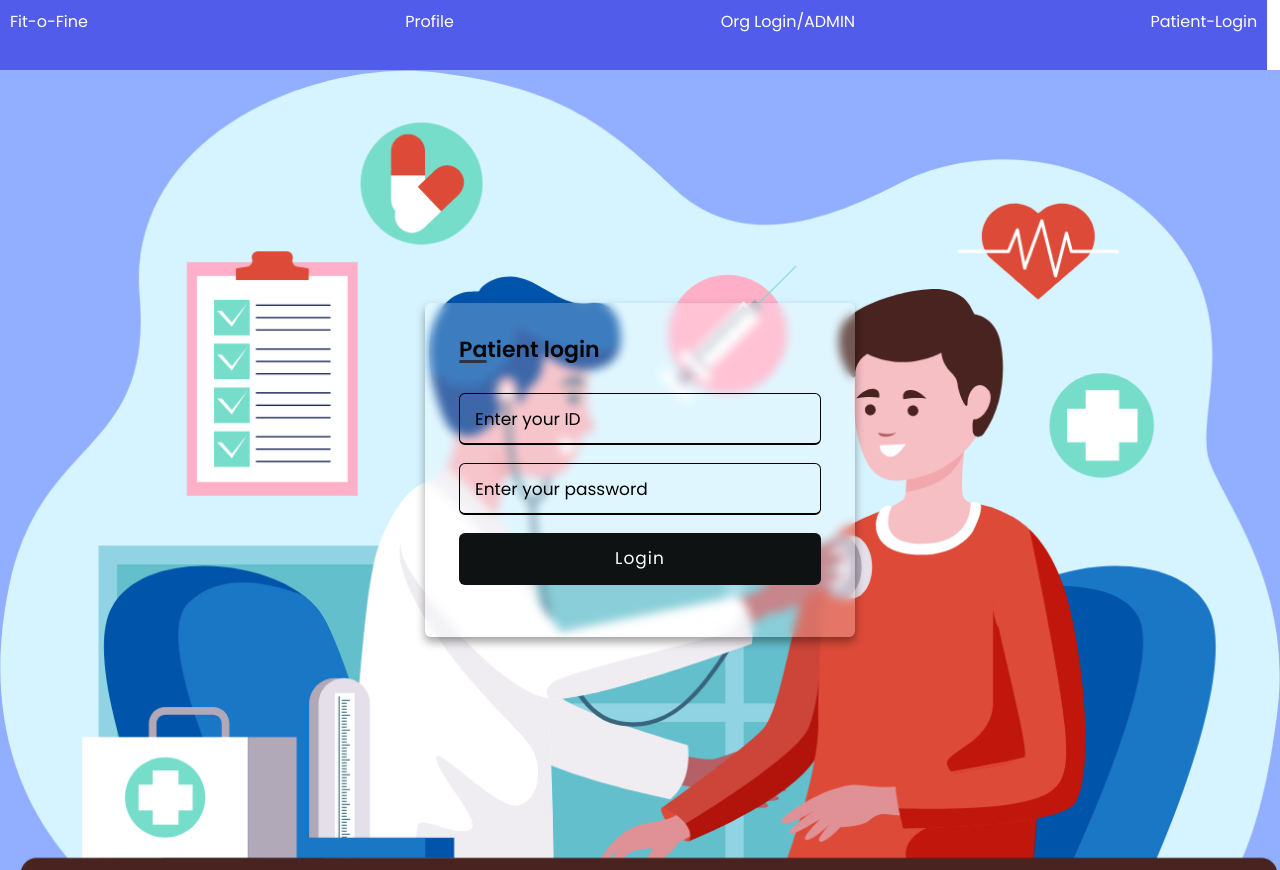
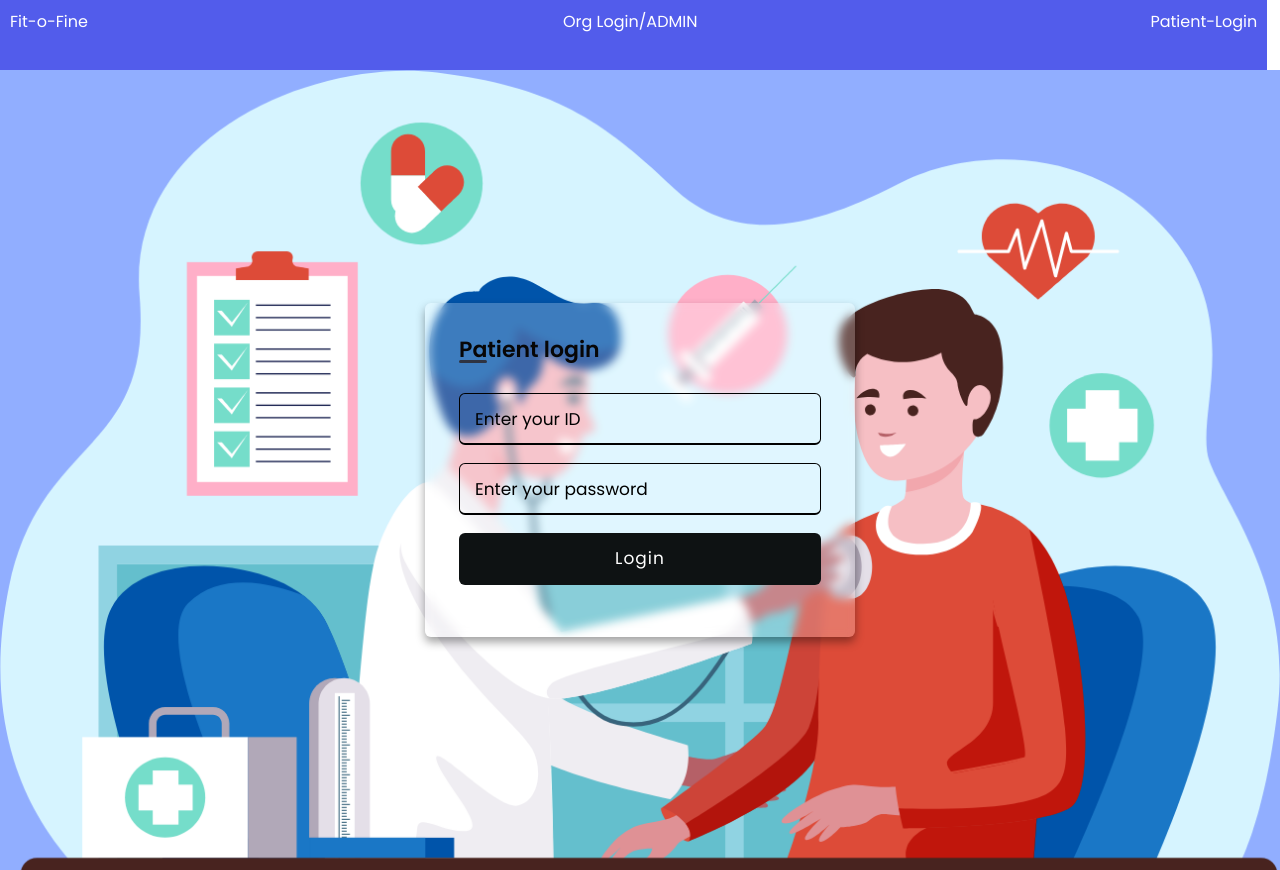
Before and after one commit to A-Little-Hat/fit-o-fine, a React (Create React App) app in the folder client/: page /PatientLogin in a window 1280 px wide. Built offline with nearby package versions, Linux system fonts and the light colour scheme.

Commit message:
routing issues resolved

```diff
--- a/client/src/Components/Navbar.js
+++ b/client/src/Components/Navbar.js
@@ -1,26 +1,27 @@
 import { connect } from "react-redux";
 import { Link, NavLink } from "react-router-dom";
-// import './css/mainNavbar.css'
+import React, { useState } from "react";
 
-const Navbar = ({ user }) => {
+
+const Navbar = ({ user, isAuth }) => {
+
+
     return (
-        <div style={{ "width": "99vw","padding":"10px","display":"flex","color":"white","backgroundColor": "#525CEB", "justifyContent":"space-between" }}>
-            {/* <nav> */}
-                {/* <div style={{ "backgroundColor": "pink", "width": "95vw", "height": "50px",}}> */}
-                    <Link to="/" style={{ "width": "100px", "height": "50px",  "color":"white", "textDecoration":"none" }}>
+        <div style={{ "width": "99vw", "padding": "10px", "display": "flex", "color": "white", "backgroundColor": "#525CEB", "justifyContent": "space-between" }}>
+            <Link to="/" style={{ "width": "100px", "height": "50px", "color": "white", "textDecoration": "none" }}>
                 Fit-o-Fine
             </Link>
 
-                    <Link to="/profile" style={{ "width": "20px", "height": "50px", "color":"white", "textDecoration":"none" }}>
+
+            { !isAuth  && user && user.role === "admin" && (
+                <>
+                    <Link to="/profile" style={{ "width": "20px", "height": "50px", "color": "white", "textDecoration": "none" }}>
                         Profile
                     </Link>
-                    {user && user.role === "admin" && (
-                        <>
-
                     <Link
 
                         to="/org-request"
-                                style={{ "width": "20px", "height": "50px", "color":"white", "textDecoration":"none" }}
+                        style={{ "width": "20px", "height": "50px", "color": "white", "textDecoration": "none" }}
                     >
                         Approvals
                     </Link>
@@ -29,7 +30,7 @@ const Navbar = ({ user }) => {
                     <Link
 
                         to="/view-org"
-                                style={{ "width": "40px", "height": "50px",  "color":"white", "textDecoration":"none" }}
+                        style={{ "width": "40px", "height": "50px", "color": "white", "textDecoration": "none" }}
                     >
                         View Organizations
                     </Link>
@@ -37,13 +38,16 @@ const Navbar = ({ user }) => {
 
                 </>
             )}
-                    {user && user.role !== "admin" && (
+            { !isAuth  && user && user.role !== "admin" && (
                 <>
+                    <Link to="/profile" style={{ "width": "20px", "height": "50px", "color": "white", "textDecoration": "none" }}>
+                        Profile
+                    </Link>
 
                     <Link
 
                         to="/add-patient"
-                                style={{ "width": "50px", "height": "50px",  "color":"white", "textDecoration":"none" }}
+                        style={{ "width": "50px", "height": "50px", "color": "white", "textDecoration": "none" }}
                     >
                         Add Patient
                     </Link>
@@ -52,7 +56,7 @@ const Navbar = ({ user }) => {
                     <Link
 
                         to="/view-patient"
-                                style={{ "width": "50px", "height": "50px",  "color":"white", "textDecoration":"none" }}
+                        style={{ "width": "50px", "height": "50px", "color": "white", "textDecoration": "none" }}
                     >
                         View Patient
                     </Link>
@@ -61,7 +65,7 @@ const Navbar = ({ user }) => {
                     <Link
 
                         to="/search"
-                                style={{ "width": "20px", "height": "50px",  "color":"white", "textDecoration":"none" }}
+                        style={{ "width": "20px", "height": "50px", "color": "white", "textDecoration": "none" }}
                     >
                         Search
                     </Link>
@@ -71,19 +75,19 @@ const Navbar = ({ user }) => {
 
             <ul className="navbar-nav">
 
-                        {!user && (
+                {!isAuth  && !user && (
                     <li className="nav-item">
-                                <Link to="/login" style={{ "width": "50px", "height": "50px",  "color":"white", "textDecoration":"none" }}>
+                        <Link to="/login" style={{ "width": "50px", "height": "50px", "color": "white", "textDecoration": "none" }}>
                             Org Login/ADMIN
                         </Link>
                     </li>
                 )}
             </ul>
-                    <Link to="/patientLogin" style={{  "height": "50px",  "color":"white", "textDecoration":"none" }}>
+            {!isAuth  && !user && (
+                <Link to="/patientLogin" style={{ "height": "50px", "color": "white", "textDecoration": "none" }}>
                     Patient-Login
                 </Link>
-                {/* </div> */}
-            {/* </nav> */}
+            )}
         </div>
     );
 };
--- a/client/src/Components/PatientLogin/PatientDetails/index.jsx
+++ b/client/src/Components/PatientLogin/PatientDetails/index.jsx
@@ -7,6 +7,8 @@ import Chatbot from '../../Chatbot'
 import chatIcon from './chatbot.gif'
 
 const PatientDetails = (props) => {
+
+
     const [pdata, setData] = useState();
     const [isLoad, setIsLoad] = useState(true)
     const [dataCBC, setDataCBC] = useState([]);
@@ -15,6 +17,10 @@ const PatientDetails = (props) => {
     const [dataThyroid, setDataThyroid] = useState([]);
     const[isChat,setIsChat]=useState(false)
 
+
+    const logout=()=>{
+        props.setIsAuth(false)
+    }
     const chatToggle=(e)=>{
         e.preventDefault()
         setIsChat(!isChat)
@@ -102,7 +108,7 @@ const PatientDetails = (props) => {
             <React.Fragment>
             <div className="pNav nav nav-fill nav-pills">
             <p className="nav-item">{props.pid}</p>
-            <button className="nav-item" onClick={() => { props.setIsAuth(false) }}>logout</button>
+            <button className="nav-item" onClick={logout }>logout</button>
             </div>
 
             {!isLoad && pdata && pdata.length === 0 && (
--- a/client/src/Components/PatientLogin/index.jsx
+++ b/client/src/Components/PatientLogin/index.jsx
@@ -4,6 +4,7 @@ import axios from "axios"
 import PatientDetails from './PatientDetails';
 import Navbar from '../Navbar';
 const PatientLogin = () => {
+
   const [id, setId] = useState("")
   const [org, setOrg] = useState("")
   const [isAuth, setIsAuth] = useState(false)
@@ -37,7 +38,7 @@ const PatientLogin = () => {
   }
   return (
     <React.Fragment>
-      <Navbar/>
+      <Navbar isAuth={isAuth} />
       {isAuth?<PatientDetails setIsAuth={setIsAuth} pid={id} /> :<div className="body">
       {/* {isAuth?<><p>hello</p><button onClick={()=>{setIsAuth(false)}}>logout</button></>:<div className="body"> */}
     <div className="wrapper">
--- a/client/src/Routes/Auth/Login.js
+++ b/client/src/Routes/Auth/Login.js
@@ -13,7 +13,7 @@ function Login({ setWeb3, web3 }) {
     useEffect(() => {
         (() => {
             let { from } = location.state || {
-                from: { pathname: "/" },
+                from: { pathname: "/profile" },
             };
             if (web3.loading === false && web3.web3 !== null) {
                 navigate(from.pathname);
```
Also changed, not shown: client/src/App.js (+11 -8 lines), 1 other file (tests, documents, lock files or other folders). Lines whose indentation alone changed are shown as unchanged.
